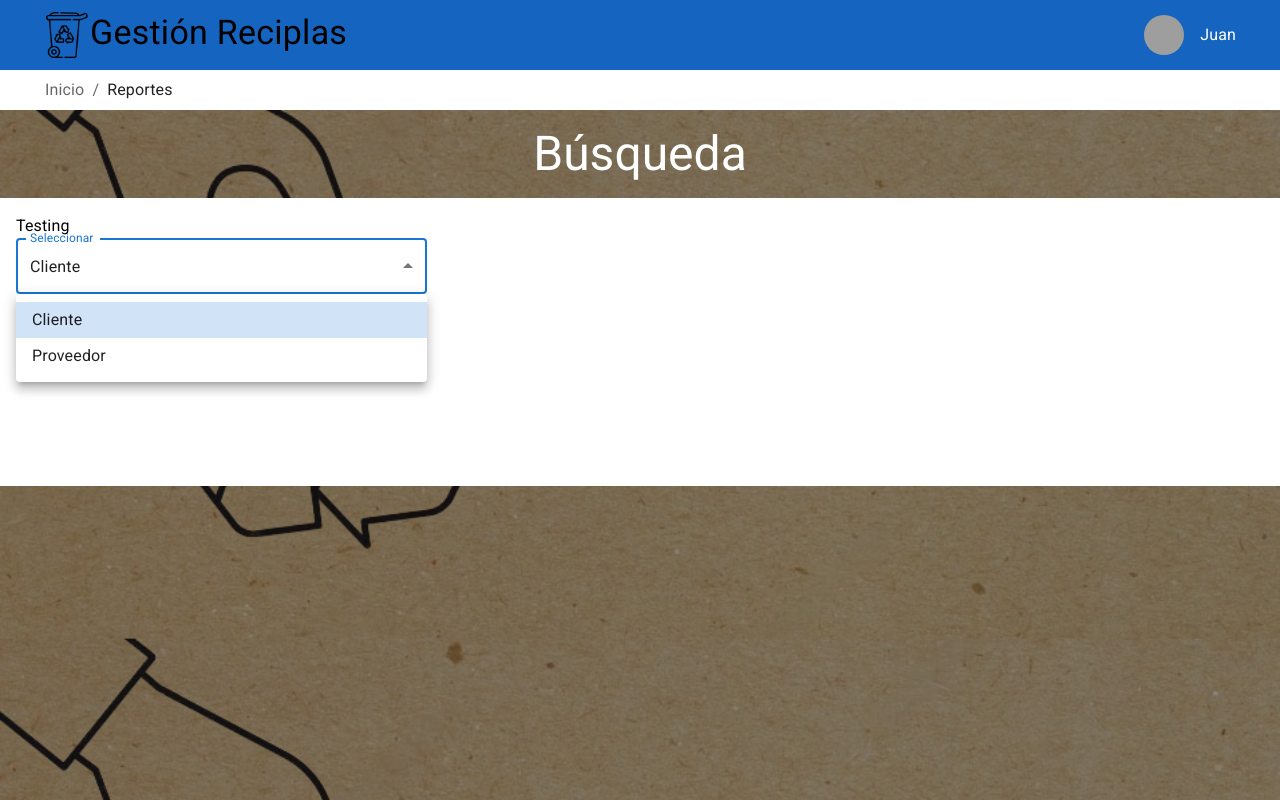
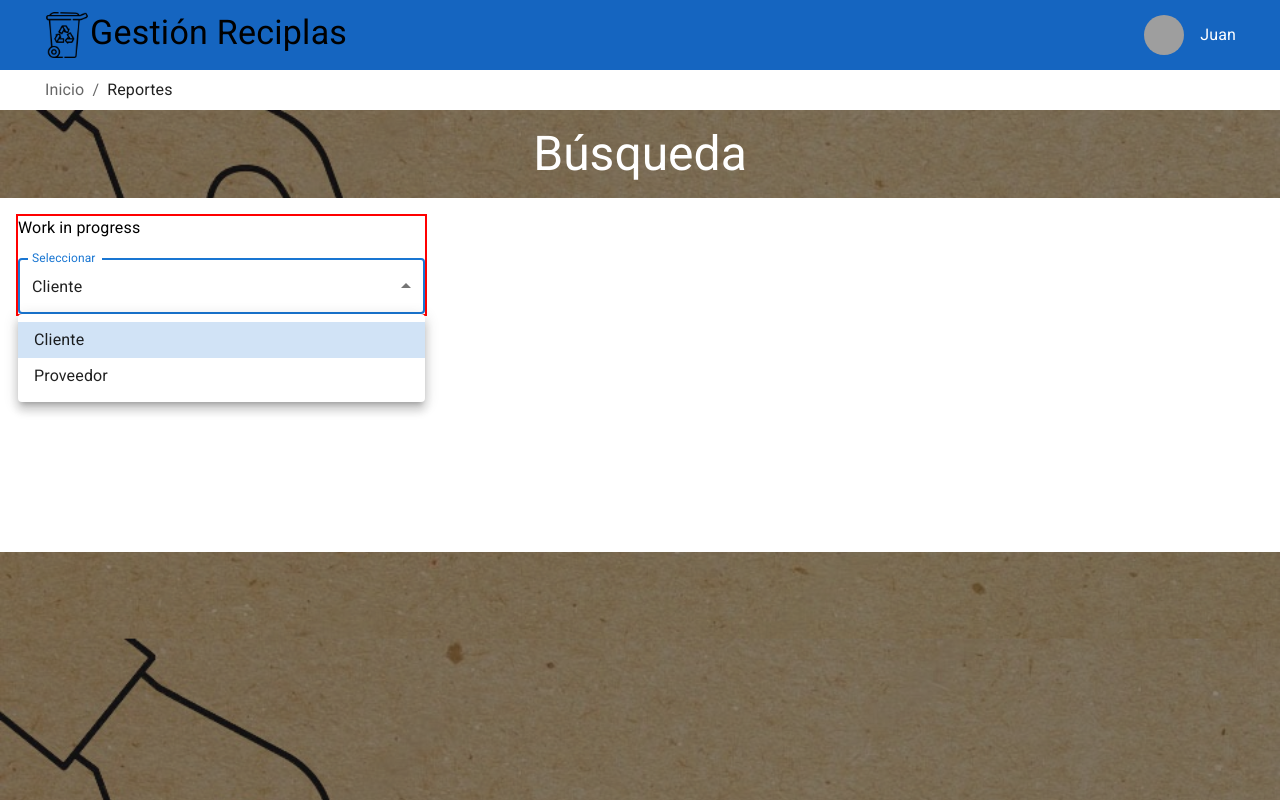
Before and after one commit to juansegnana/dds-tpi, a Next.js app: page /reportes in a window 1280 px wide. Both pictures are taken after a click on the element "Cliente". Built offline with nearby package versions, Linux system fonts and the light colour scheme; grey boxes are pictures that could not be loaded.

Commit message:
add menu items dynamically

```diff
--- a/src/pages/reportes/index.tsx
+++ b/src/pages/reportes/index.tsx
@@ -5,13 +5,32 @@ import {
   Select,
   Typography,
 } from "@mui/material";
-import { ReactElement } from "react";
+import { FC, ReactElement } from "react";
 
 import { NextPageWithLayout } from "../_app";
 import { usersArray } from "..";
 import MainLayout from "../../../components/layouts/MainLayout";
 
-const ReportesContent = () => {
+interface SelectValue {
+  value: string;
+  label: string;
+}
+interface ReporteProps {
+  selectValues: SelectValue[];
+}
+
+const reportesValues: SelectValue[] = [
+  {
+    value: "cliente",
+    label: "Cliente",
+  },
+  {
+    value: "proveedor",
+    label: "Proveedor",
+  },
+];
+
+const ReportesContent: FC<ReporteProps> = ({ selectValues }) => {
   return (
     <div
       style={{
@@ -27,9 +46,12 @@ const ReportesContent = () => {
         padding: 16,
       }}
     >
-      <div className="div1">
-        {/* <FiltrosBusqueda /> */}
-        <Typography>Testing</Typography>
+      <div className="div1" style={{ border: "2px red solid" }}>
+        {/* MOVER A - <FiltrosBusqueda /> */}
+        <Typography>Work in progress</Typography>
+        <br />
+        {/* Select - Menú desplegable */}
+        {/* VER https://www.phind.com/search?cache=0cc131a3-11fc-4379-97d8-595488ba667b */}
         <FormControl fullWidth>
           <InputLabel id="select-label">Seleccionar</InputLabel>
           <Select
@@ -39,8 +61,11 @@ const ReportesContent = () => {
             label="Seleccionar"
             onChange={() => {}}
           >
-            <MenuItem value={"cliente"}>Cliente</MenuItem>
-            <MenuItem value={"proveedor"}>Proveedor</MenuItem>
+            {selectValues.map((selectObject) => (
+              <MenuItem key={selectObject.value} value={selectObject.value}>
+                {selectObject.label}
+              </MenuItem>
+            ))}
           </Select>
         </FormControl>
       </div>
@@ -75,7 +100,7 @@ const ReportesHomePage: NextPageWithLayout<{}> = ({}) => {
           </Typography>
         </div>
         {/* Contenido */}
-        <ReportesContent />
+        <ReportesContent selectValues={reportesValues} />
       </div>
     </>
   );
```
